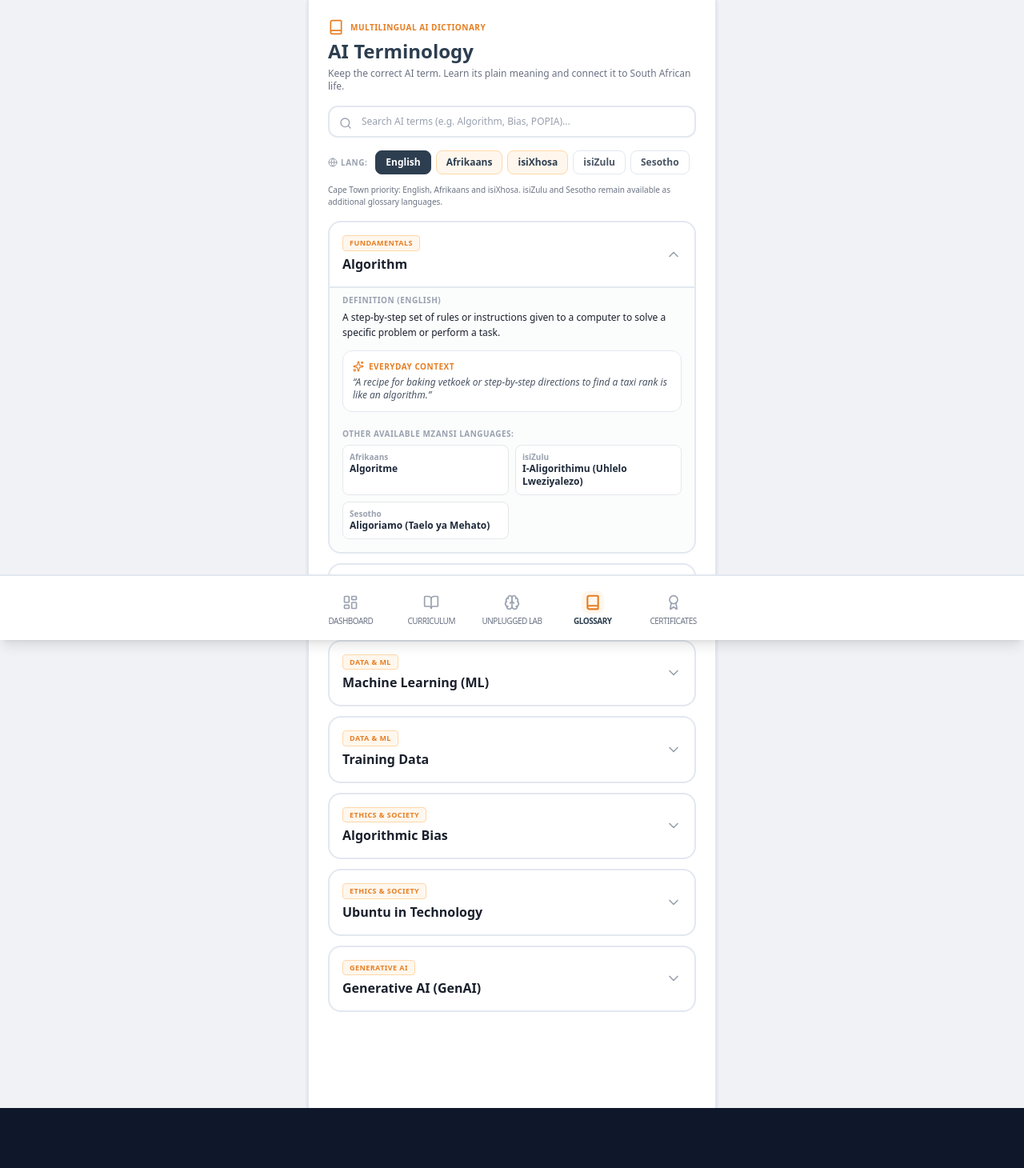
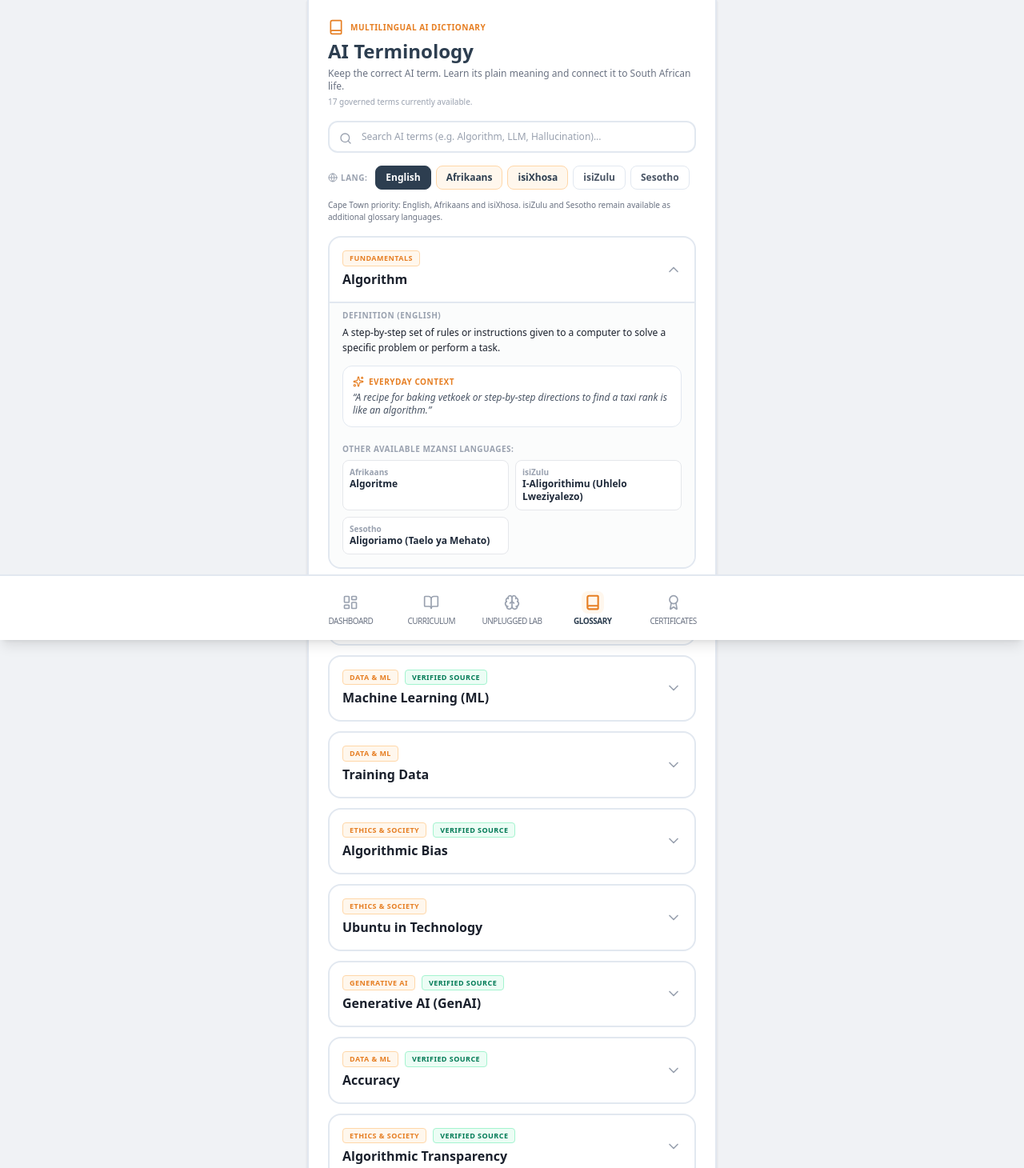
Before and after one commit to marcdiedricks/mzansi-ai-educator, a React (Vite) app: page /mzansi-ai-educator/glossary in a window 1280 px wide. Shown: the top 1460 px of the page at 80% size. Before the commit the page ends 1385 px from the top, so only its background shows below. Built offline with nearby package versions, Linux system fonts and the light colour scheme.

Commit message:
GLOSSARY-03: display expanded source-backed terminology safely

```diff
--- a/src/pages/Glossary.tsx
+++ b/src/pages/Glossary.tsx
@@ -1,8 +1,27 @@
 import { useState } from 'react';
 import { Search, Book, Globe, ChevronDown, ChevronUp, Sparkles, ShieldCheck } from 'lucide-react';
 import { TERMINOLOGY_DATA } from '../lib/terminology';
+import { SOURCE_BACKED_TERMS } from '../lib/terminologyExpansion';
 
 type GlossaryLanguage = 'english' | 'afrikaans' | 'isixhosa' | 'isizulu' | 'sesotho';
+
+type DisplayTerm = {
+  id: string;
+  term: string;
+  category: string;
+  english: { definition: string; example: string };
+  afrikaans?: { term: string; definition: string; example?: string };
+  isixhosa?: { term: string; definition: string; example?: string; source?: string; sourceLicense?: string };
+  isizulu?: { term: string; definition: string; example?: string };
+  sesotho?: { term: string; definition: string; example?: string };
+  source?: string;
+  sourceLicense?: string;
+};
+
+const ALL_TERMS: DisplayTerm[] = [
+  ...TERMINOLOGY_DATA,
+  ...SOURCE_BACKED_TERMS,
+];
 
 const languageLabels: Array<{ key: GlossaryLanguage; label: string; priority?: boolean }> = [
   { key: 'english', label: 'English', priority: true },
@@ -12,26 +31,42 @@ const languageLabels: Array<{ key: GlossaryLanguage; label: string; priority?: b
   { key: 'sesotho', label: 'Sesotho' },
 ];
 
+function languageData(term: DisplayTerm, language: GlossaryLanguage) {
+  if (language === 'english') return { term: term.term, ...term.english };
+  return term[language];
+}
+
+function sourceLabel(term: DisplayTerm) {
+  if (term.source) return `${term.source} · ${term.sourceLicense || ''}`.replace(/ · $/, '');
+  if (term.isixhosa?.source) return `${term.isixhosa.source} · ${term.isixhosa.sourceLicense || ''}`.replace(/ · $/, '');
+  return null;
+}
+
 export function Glossary() {
   const [searchTerm, setSearchTerm] = useState('');
   const [selectedLanguage, setSelectedLanguage] = useState<GlossaryLanguage>('english');
   const [expandedTermId, setExpandedTermId] = useState<string | null>('algorithm');
 
-  const filteredTerms = TERMINOLOGY_DATA.filter((item) => {
-    const query = searchTerm.toLowerCase();
-    return (
-      item.term.toLowerCase().includes(query) ||
-      item.english.definition.toLowerCase().includes(query) ||
-      item.afrikaans.term.toLowerCase().includes(query) ||
-      item.isizulu.term.toLowerCase().includes(query) ||
-      item.sesotho.term.toLowerCase().includes(query) ||
-      item.isixhosa?.term.toLowerCase().includes(query) ||
-      item.isixhosa?.definition.toLowerCase().includes(query)
-    );
+  const filteredTerms = ALL_TERMS.filter((item) => {
+    const query = searchTerm.toLowerCase().trim();
+    if (!query) return true;
+    const values = [
+      item.term,
+      item.english.definition,
+      item.afrikaans?.term,
+      item.afrikaans?.definition,
+      item.isixhosa?.term,
+      item.isixhosa?.definition,
+      item.isizulu?.term,
+      item.isizulu?.definition,
+      item.sesotho?.term,
+      item.sesotho?.definition,
+    ].filter(Boolean) as string[];
+    return values.some((value) => value.toLowerCase().includes(query));
   });
 
   const selectedLabel = languageLabels.find((item) => item.key === selectedLanguage)?.label || 'English';
-  const verifiedIsiXhosaCount = TERMINOLOGY_DATA.filter((item) => item.isixhosa).length;
+  const verifiedIsiXhosaCount = ALL_TERMS.filter((item) => item.isixhosa).length;
 
   return (
     <div className="p-4 sm:p-6 space-y-4 pb-24">
@@ -44,6 +79,7 @@ export function Glossary() {
         <p className="text-xs font-medium text-gray-500">
           Keep the correct AI term. Learn its plain meaning and connect it to South African life.
         </p>
+        <p className="text-[10px] text-gray-400 mt-1">{ALL_TERMS.length} governed terms currently available.</p>
       </header>
 
       <div className="relative w-full">
@@ -52,7 +88,7 @@ export function Glossary() {
           type="text"
           value={searchTerm}
           onChange={(event) => setSearchTerm(event.target.value)}
-          placeholder="Search AI terms (e.g. Algorithm, Bias, POPIA)..."
+          placeholder="Search AI terms (e.g. Algorithm, LLM, Hallucination)..."
           className="w-full bg-white border-2 border-[#E2E8F0] focus:border-[#2D3E50] rounded-xl pl-10 pr-4 py-2.5 text-xs font-medium text-[#1A202C] placeholder-gray-400 focus:outline-none transition-colors"
         />
       </div>
@@ -89,17 +125,26 @@ export function Glossary() {
           <div>
             <p className="text-xs font-bold text-emerald-900">Source-backed isiXhosa terminology</p>
             <p className="text-[11px] text-emerald-800 mt-0.5 leading-relaxed">
-              {verifiedIsiXhosaCount} of {TERMINOLOGY_DATA.length} current entries now use terminology from the Google + PanSALB AI Terminologies dataset. Remaining terms stay under review rather than being guessed.
+              {verifiedIsiXhosaCount} of {ALL_TERMS.length} entries now have source-backed isiXhosa terminology. Unsupported entries remain under review rather than being guessed.
             </p>
           </div>
+        </div>
+      )}
+
+      {selectedLanguage === 'sesotho' && (
+        <div className="bg-amber-50 border border-amber-200 rounded-xl p-3">
+          <p className="text-xs font-bold text-amber-900">Sesotho expansion is still under review</p>
+          <p className="text-[11px] text-amber-800 mt-0.5 leading-relaxed">
+            Existing verified Sesotho entries remain available. New source-backed glossary terms will only receive Sesotho wording after a suitable verified source or human language review.
+          </p>
         </div>
       )}
 
       <div className="flex flex-col gap-3 w-full">
         {filteredTerms.map((termItem) => {
           const isExpanded = expandedTermId === termItem.id;
-          const currentLangData = selectedLanguage === 'isixhosa' ? termItem.isixhosa : termItem[selectedLanguage];
-          const isVerifiedIsiXhosa = selectedLanguage === 'isixhosa' && Boolean(termItem.isixhosa);
+          const currentLangData = languageData(termItem, selectedLanguage);
+          const verifiedSource = sourceLabel(termItem);
 
           return (
             <div key={termItem.id} className="bg-white border-2 border-[#E2E8F0] rounded-2xl overflow-hidden transition-all">
@@ -108,11 +153,11 @@ export function Glossary() {
                 className="w-full flex items-center justify-between p-4 text-left hover:bg-[#F8F9FA] transition-colors focus:outline-none"
               >
                 <div className="flex-1 min-w-0 pr-2">
-                  <div className="flex items-center gap-2 mb-1">
+                  <div className="flex items-center gap-2 mb-1 flex-wrap">
                     <span className="text-[9px] font-bold uppercase tracking-wider bg-orange-50 text-[#E67E22] px-2 py-0.5 rounded border border-orange-200">
                       {termItem.category}
                     </span>
-                    {isVerifiedIsiXhosa && (
+                    {verifiedSource && (
                       <span className="text-[9px] font-bold uppercase tracking-wider bg-emerald-50 text-emerald-700 px-2 py-0.5 rounded border border-emerald-200">
                         Verified source
                       </span>
@@ -122,8 +167,8 @@ export function Glossary() {
                   {selectedLanguage !== 'english' && currentLangData && (
                     <p className="text-xs font-bold text-[#2D3E50] mt-0.5">{currentLangData.term}</p>
                   )}
-                  {selectedLanguage === 'isixhosa' && !currentLangData && (
-                    <p className="text-[11px] font-medium text-amber-700 mt-0.5">isiXhosa explanation under review</p>
+                  {selectedLanguage !== 'english' && !currentLangData && (
+                    <p className="text-[11px] font-medium text-amber-700 mt-0.5">{selectedLabel} explanation under review</p>
                   )}
                 </div>
                 <div className="text-gray-400">
@@ -139,26 +184,20 @@ export function Glossary() {
                         <h4 className="text-[10px] font-bold uppercase tracking-wider text-gray-400 mb-1">Definition ({selectedLabel})</h4>
                         <p className="text-xs font-medium text-[#1A202C] leading-relaxed">{currentLangData.definition}</p>
                       </div>
-                      {'example' in currentLangData && currentLangData.example ? (
+                      {currentLangData.example && (
                         <div className="bg-white p-3 rounded-xl border border-[#E2E8F0]">
                           <div className="flex items-center gap-1.5 text-[10px] font-bold uppercase tracking-wider text-[#E67E22] mb-1">
                             <Sparkles className="w-3.5 h-3.5" /> Everyday Context
                           </div>
                           <p className="text-xs text-gray-600 italic">“{currentLangData.example}”</p>
                         </div>
-                      ) : selectedLanguage === 'isixhosa' ? (
-                        <div className="bg-white p-3 rounded-xl border border-amber-200">
-                          <p className="text-[11px] text-amber-800">Local isiXhosa everyday example is still under review. The verified terminology and definition are already available.</p>
-                        </div>
-                      ) : null}
-                      {selectedLanguage === 'isixhosa' && termItem.isixhosa && (
-                        <p className="text-[10px] text-gray-500">Source: {termItem.isixhosa.source} · {termItem.isixhosa.sourceLicense}</p>
                       )}
+                      {verifiedSource && <p className="text-[10px] text-gray-500">Source: {verifiedSource}</p>}
                     </>
                   ) : (
                     <div className="bg-white p-3 rounded-xl border border-amber-200">
                       <p className="text-xs font-bold text-[#2D3E50]">{termItem.term}</p>
-                      <p className="text-xs text-gray-600 mt-1">The isiXhosa definition and local example are awaiting a verified terminology source or human language review before publication.</p>
+                      <p className="text-xs text-gray-600 mt-1">The {selectedLabel} terminology is awaiting a verified source or human language review before publication.</p>
                     </div>
                   )}
 
@@ -168,16 +207,16 @@ export function Glossary() {
                       {selectedLanguage !== 'english' && (
                         <div className="bg-white p-2 rounded-lg border border-gray-200"><span className="text-[10px] font-bold text-gray-400 block">English</span><span className="font-bold text-gray-800">{termItem.term}</span></div>
                       )}
-                      {selectedLanguage !== 'afrikaans' && (
+                      {selectedLanguage !== 'afrikaans' && termItem.afrikaans && (
                         <div className="bg-white p-2 rounded-lg border border-gray-200"><span className="text-[10px] font-bold text-gray-400 block">Afrikaans</span><span className="font-bold text-gray-800">{termItem.afrikaans.term}</span></div>
                       )}
                       {selectedLanguage !== 'isixhosa' && termItem.isixhosa && (
                         <div className="bg-white p-2 rounded-lg border border-gray-200"><span className="text-[10px] font-bold text-gray-400 block">isiXhosa</span><span className="font-bold text-gray-800">{termItem.isixhosa.term}</span></div>
                       )}
-                      {selectedLanguage !== 'isizulu' && (
+                      {selectedLanguage !== 'isizulu' && termItem.isizulu && (
                         <div className="bg-white p-2 rounded-lg border border-gray-200"><span className="text-[10px] font-bold text-gray-400 block">isiZulu</span><span className="font-bold text-gray-800">{termItem.isizulu.term}</span></div>
                       )}
-                      {selectedLanguage !== 'sesotho' && (
+                      {selectedLanguage !== 'sesotho' && termItem.sesotho && (
                         <div className="bg-white p-2 rounded-lg border border-gray-200"><span className="text-[10px] font-bold text-gray-400 block">Sesotho</span><span className="font-bold text-gray-800">{termItem.sesotho.term}</span></div>
                       )}
                     </div>
```
